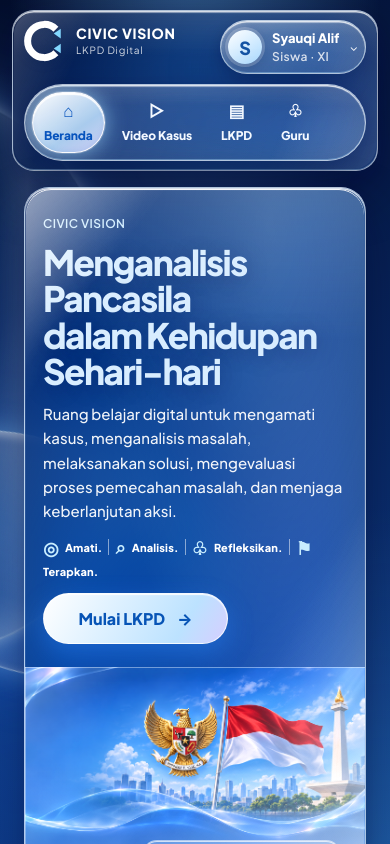
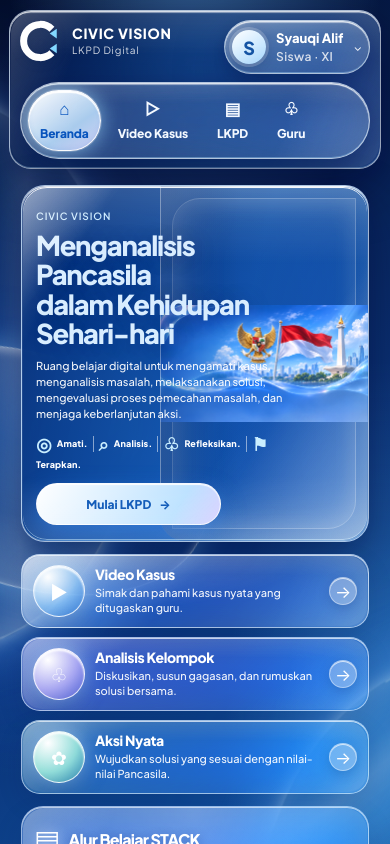
Before and after one commit to syauqigntg-art/civic-vision, a Next.js app: page / in a window 390 px wide. Shown: the top 844 px of the page. Built offline with nearby package versions, Linux system fonts and the light colour scheme; no server answers.

Commit message:
style(student): refine compact mobile dashboard layout

```diff
--- a/app/globals.css
+++ b/app/globals.css
@@ -1540,3 +1540,117 @@ button,.student-cta,.cv-navbar .cv-nav-link{min-height:44px}
   .student-hero-art{min-height:220px}
   .student-hero-art>.hero-image{object-position:center 38%}
 }
+
+
+/* ===== PR #35 mobile refinement — keep the hero as one unified panel ===== */
+@media(max-width:700px){
+  .student-dashboard{gap:12px}
+  .student-hero{
+    display:block;
+    min-height:0;
+    position:relative;
+    border-radius:24px;
+    isolation:isolate;
+    background:linear-gradient(105deg,rgba(4,42,113,.94) 0%,rgba(23,94,181,.84) 58%,rgba(38,112,194,.56) 100%);
+  }
+  .student-hero-copy{
+    position:relative;
+    z-index:3;
+    width:100%;
+    max-width:none;
+    padding:20px 18px 18px;
+  }
+  .student-eyebrow{font-size:10px;letter-spacing:.09em}
+  .student-hero h1{
+    max-width:78%;
+    margin:7px 0 9px;
+    font-size:clamp(25px,6.8vw,30px);
+    line-height:1.08;
+    letter-spacing:-.045em;
+  }
+  .student-hero p{
+    max-width:74%;
+    margin:0 0 10px;
+    font-size:12px;
+    line-height:1.45;
+  }
+  .student-hero-motto{
+    position:relative;
+    z-index:3;
+    display:flex;
+    flex-wrap:wrap;
+    gap:4px 7px;
+    max-width:76%;
+    margin:0 0 12px;
+    font-size:10px;
+    line-height:1.35;
+  }
+  .student-cta{
+    position:relative;
+    z-index:3;
+    min-height:42px;
+    padding:9px 16px;
+    gap:8px;
+    font-size:12px;
+  }
+  .student-hero-art{
+    position:absolute;
+    z-index:1;
+    top:0;
+    right:0;
+    bottom:0;
+    width:58%;
+    min-height:0;
+    overflow:hidden;
+    background:linear-gradient(90deg,rgba(4,42,113,.18),rgba(4,42,113,0));
+    pointer-events:none;
+  }
+  .student-hero-art>.hero-image{
+    position:absolute;
+    inset:0;
+    width:100%;
+    height:100%;
+    object-fit:contain;
+    object-position:right center;
+    filter:saturate(1.04) contrast(1.02);
+  }
+  .student-hero-art:after{
+    content:"";
+    position:absolute;
+    inset:0;
+    z-index:2;
+    background:linear-gradient(90deg,rgba(4,42,113,.4),transparent 38%);
+    pointer-events:none;
+  }
+  .student-hero-art>.hero-art-caption{display:none}
+  .student-feature-grid{grid-template-columns:1fr;gap:9px}
+  .student-feature-card{
+    min-height:76px;
+    gap:12px;
+    padding:11px 13px;
+    border-radius:19px;
+  }
+  .student-feature-icon{
+    width:46px;height:46px;flex-basis:46px;font-size:21px;
+  }
+  .student-feature-copy strong{font-size:14px;margin-bottom:3px}
+  .student-feature-copy small{font-size:11px;line-height:1.35}
+  .student-feature-arrow{width:28px;height:28px;flex-basis:28px;font-size:17px}
+  .student-stack-panel{padding:14px 12px;border-radius:22px}
+  .student-stack-heading{gap:8px;margin-bottom:10px}
+  .student-stack-heading h2{font-size:16px}
+}
+@media(max-width:420px){
+  .student-shell{padding-inline:9px}
+  .student-header{gap:8px;padding:9px 10px}
+  .student-hero-copy{padding:17px 14px 16px}
+  .student-hero h1{max-width:82%;font-size:clamp(24px,7vw,28px)}
+  .student-hero p{max-width:78%;font-size:11px}
+  .student-hero-motto{max-width:80%;font-size:9px;gap:3px 5px}
+  .student-hero-art{width:60%}
+  .student-feature-card{min-height:70px;padding:10px 11px;gap:10px}
+  .student-feature-icon{width:42px;height:42px;flex-basis:42px;font-size:19px}
+}
+@media(min-width:701px){
+  .student-hero-art>.hero-image{object-fit:contain;object-position:center}
+}
```
